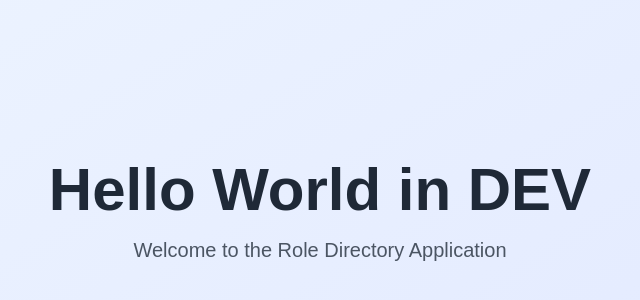
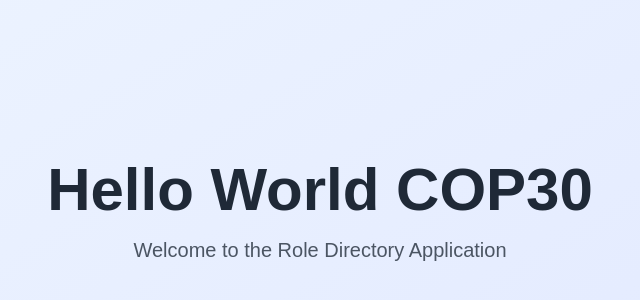
Before and after one commit to danielvm-git/role-directory, a Next.js app: page / in a window 1280 px wide. Shown: the part 188-488 px from the top of the page, without its empty margins (320-960 px from the left). Built offline with nearby package versions, Linux system fonts and the light colour scheme.

Commit message:
test: CI/CD dev final test

```diff
--- a/app/page.tsx
+++ b/app/page.tsx
@@ -2,7 +2,7 @@
   return (
     <div className="flex min-h-screen items-center justify-center bg-gradient-to-br from-blue-50 to-indigo-100">
       <main className="text-center">
-        <h1 className="text-6xl font-bold text-gray-800 mb-4">Hello World in DEV</h1>
+        <h1 className="text-6xl font-bold text-gray-800 mb-4">Hello World COP30</h1>
         <p className="text-xl text-gray-600">
           Welcome to the Role Directory Application
         </p>
```
